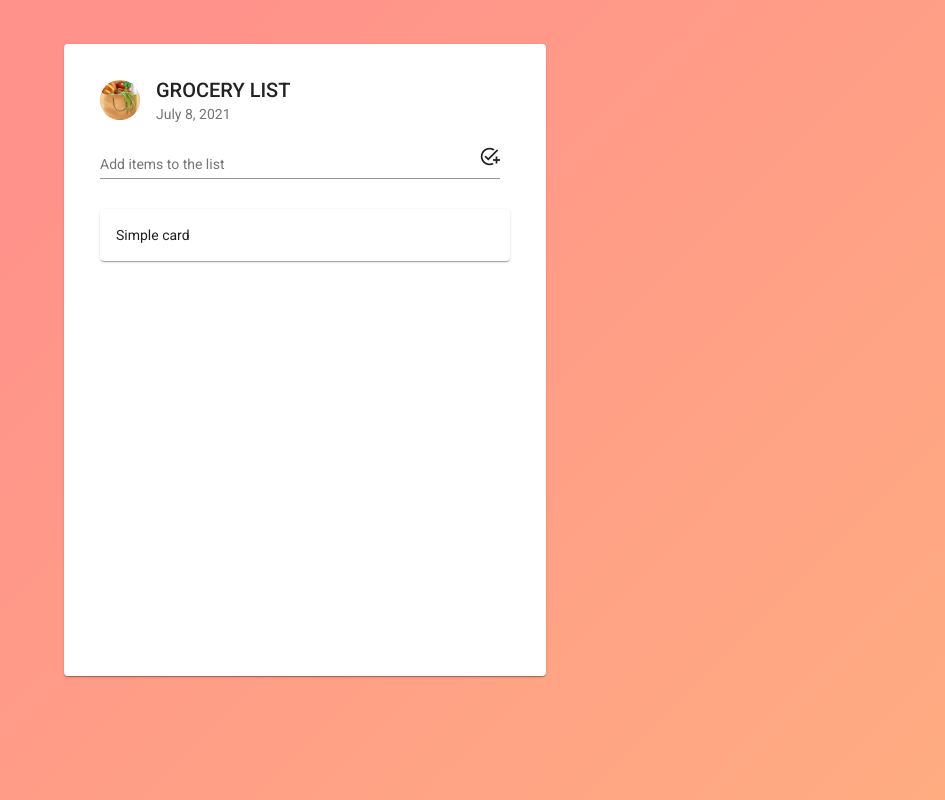
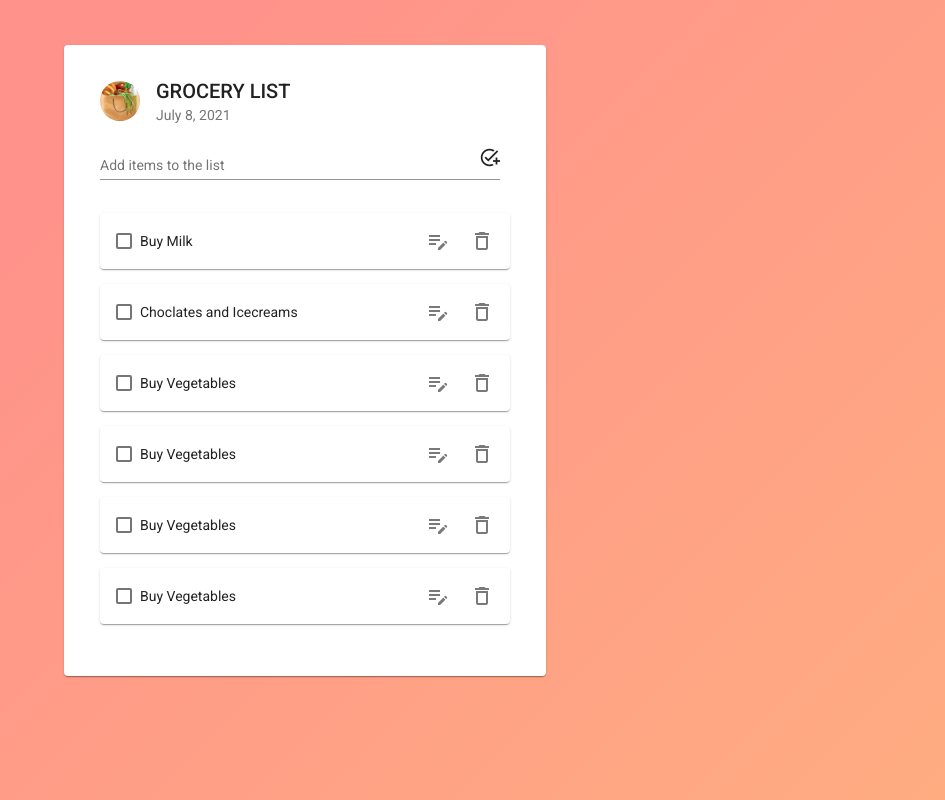
Before and after one commit to Rajthilakam/Angular-GroceryList, an Angular app: page / in a window 1280 px wide. Shown: the whole page, without its empty margins (335-1280 px from the left). Built offline with nearby package versions, Linux system fonts and the light colour scheme.

Commit message:
Added transition to Cards

```diff
--- a/src/app/app.module.ts
+++ b/src/app/app.module.ts
@@ -10,6 +10,8 @@ import {MatIconModule} from '@angular/material/icon';
 import {MatInputModule} from '@angular/material/input';
 import { FormsModule,ReactiveFormsModule } from '@angular/forms';
 import {MatFormFieldModule} from '@angular/material/form-field';
+
+import { MatCheckboxModule } from '@angular/material/checkbox';
 
 
 
@@ -26,6 +28,8 @@ import {MatFormFieldModule} from '@angular/material/form-field';
     MatIconModule,
     MatFormFieldModule,
     MatInputModule,
+
+    MatCheckboxModule
   ],
   providers: [],
   bootstrap: [AppComponent]
--- a/src/app/grocerylist/grocerylist.component.css
+++ b/src/app/grocerylist/grocerylist.component.css
@@ -1,16 +1,17 @@
 
 .card-container {
   margin:auto;
-  height:90vh;
+  padding-top: 45px;
   width:100%;
   align-items: center;
   justify-content: center;
   display: flex;
+
 }
 
 .main-div{
 max-width: 450px;
-height:600px;
+
 width:100%;
 border-radius: 2%;
 }
@@ -23,3 +24,37 @@ border-radius: 2%;
 .card-top{
   padding: 20px;
 }
+
+.items{
+  margin-top:15px;
+
+}
+
+mat-card:hover {
+  transform: translateY(-3px);
+  box-shadow: 0 4px 17px rgba(177, 105, 105, 0.35);
+
+
+}
+
+.example-checkbox {
+  padding-right:10px;
+
+}
+
+
+
+
+
+.edit{
+  opacity:0.6;
+  float:right;
+
+}
+
+.delete {
+  opacity:0.6;
+  float:right;
+  padding-left:20px
+
+}
--- a/src/app/grocerylist/grocerylist.component.html
+++ b/src/app/grocerylist/grocerylist.component.html
@@ -17,9 +17,39 @@
           <mat-hint></mat-hint>
         </mat-form-field>
       </p>
-      <mat-card>
-        Simple card
+      <mat-card class="items">
+        <span><mat-checkbox class="example-checkbox"> Buy Milk </mat-checkbox></span>
+        <span><mat-icon matSuffix class="delete">delete_outline</mat-icon></span>
+        <span> <mat-icon matSuffix class="edit">edit_note</mat-icon></span>
       </mat-card>
+      <mat-card class="items">
+        <span><mat-checkbox class="example-checkbox">Choclates and Icecreams</mat-checkbox></span>
+        <span><mat-icon matSuffix class="delete">delete_outline</mat-icon></span>
+        <span> <mat-icon matSuffix class="edit">edit_note</mat-icon></span>
+      </mat-card>
+      <mat-card class="items">
+        <span><mat-checkbox class="example-checkbox"> Buy Vegetables </mat-checkbox></span>
+        <span><mat-icon matSuffix class="delete">delete_outline</mat-icon></span>
+        <span> <mat-icon matSuffix class="edit">edit_note</mat-icon></span>
+      </mat-card>
+      <mat-card class="items">
+        <span><mat-checkbox class="example-checkbox"> Buy Vegetables </mat-checkbox></span>
+        <span><mat-icon matSuffix class="delete">delete_outline</mat-icon></span>
+        <span> <mat-icon matSuffix class="edit">edit_note</mat-icon></span>
+      </mat-card>
+      <mat-card class="items">
+        <span><mat-checkbox class="example-checkbox"> Buy Vegetables </mat-checkbox></span>
+        <span><mat-icon matSuffix class="delete">delete_outline</mat-icon></span>
+        <span> <mat-icon matSuffix class="edit">edit_note</mat-icon></span>
+      </mat-card>
+      <mat-card class="items">
+        <span><mat-checkbox class="example-checkbox"> Buy Vegetables </mat-checkbox></span>
+        <span><mat-icon matSuffix class="delete">delete_outline</mat-icon></span>
+        <span> <mat-icon matSuffix class="edit">edit_note</mat-icon></span>
+      </mat-card>
+
+
+
     </mat-card-content>
     </div>
   </mat-card>
```
